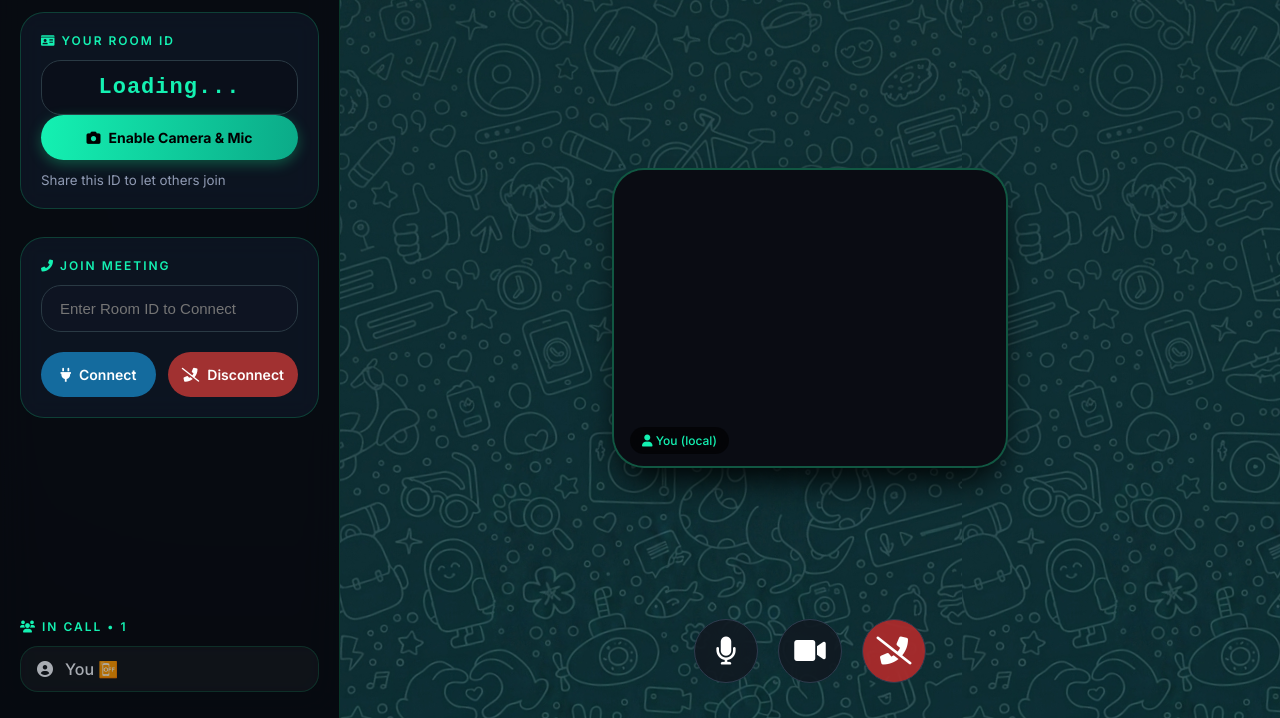
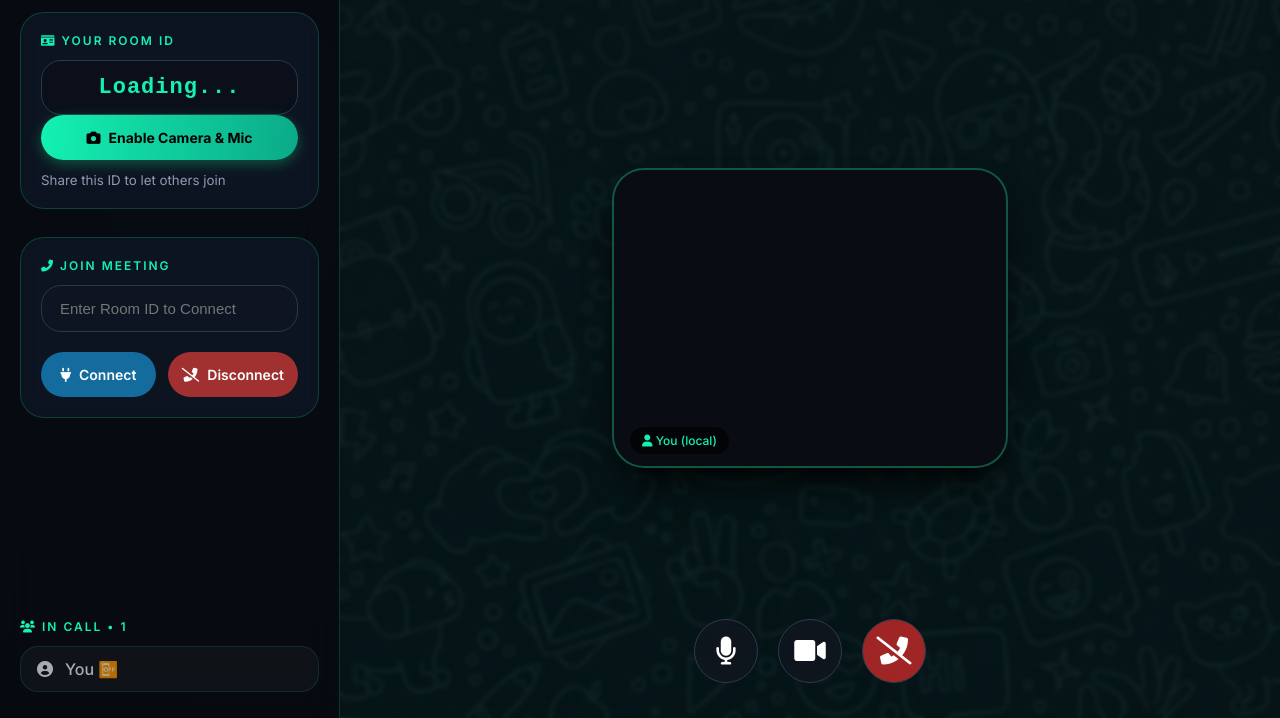
Before and after one commit to gentilfrank37-design/gentil.zoom, a plain HTML site: page index.html in a window 1280 px wide. Shown: the part 82-800 px from the top of the page. Drawn offline with nearby package versions, Linux system fonts and the light colour scheme.

Commit message:
Update index.html

```diff
--- a/index.html
+++ b/index.html
@@ -205,16 +205,24 @@
         letter-spacing: 0.5px;
       }
 
-      /* VIDEO AREA - GRID */
   .video-area {
   flex: 1;
   position: relative;
   display: flex;
   flex-direction: column;
-        background: url("image copy.png");
+  background: url("image copy.png") center/cover no-repeat;
   overflow: hidden;
 }
 
+/* DARK OVERLAY FOR VIDEO READABILITY  video area */
+.video-area::before {
+  content: "";
+  position: absolute;
+  inset: 0;
+  background: rgba(0, 0, 0, 0.55);
+  backdrop-filter: blur(2px);
+  z-index: 0;
+}
       .videos-grid {
         flex: 1;
         display: flex;
```
Lines whose indentation alone changed are shown as unchanged.
